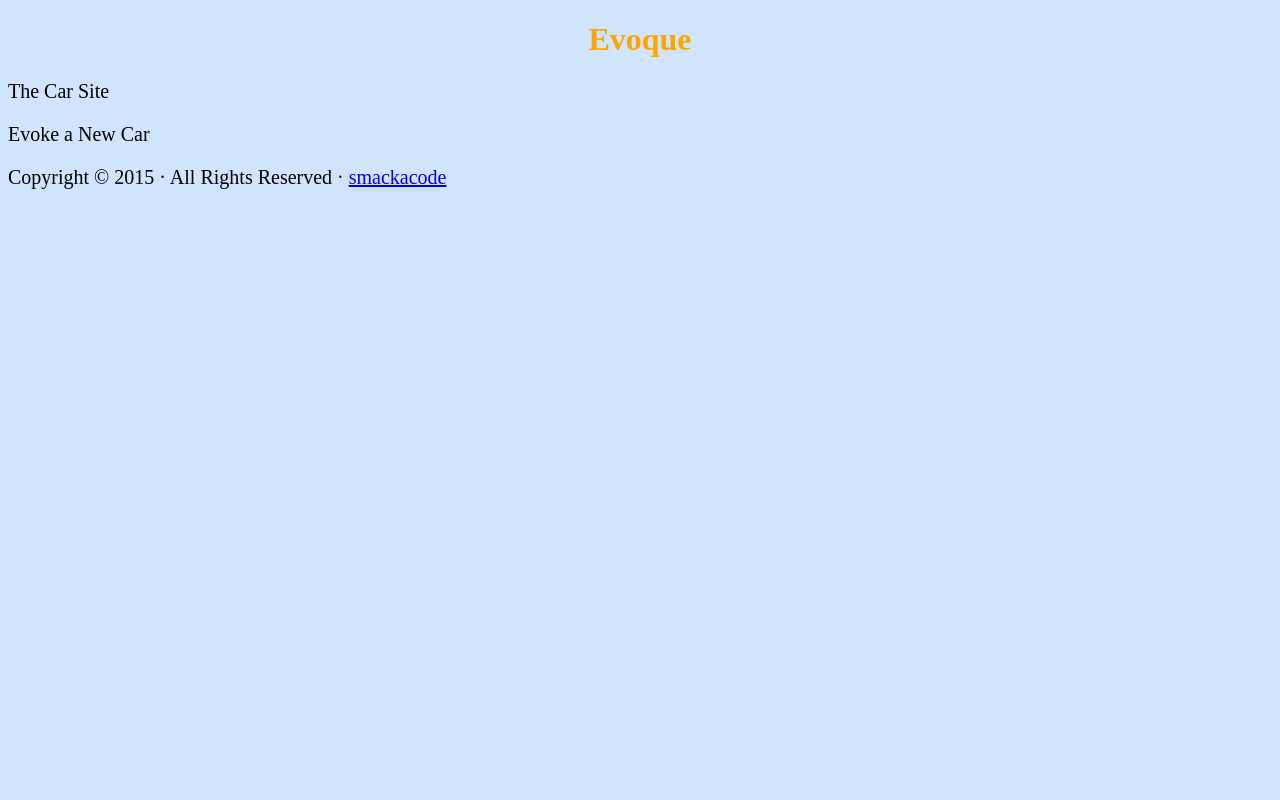
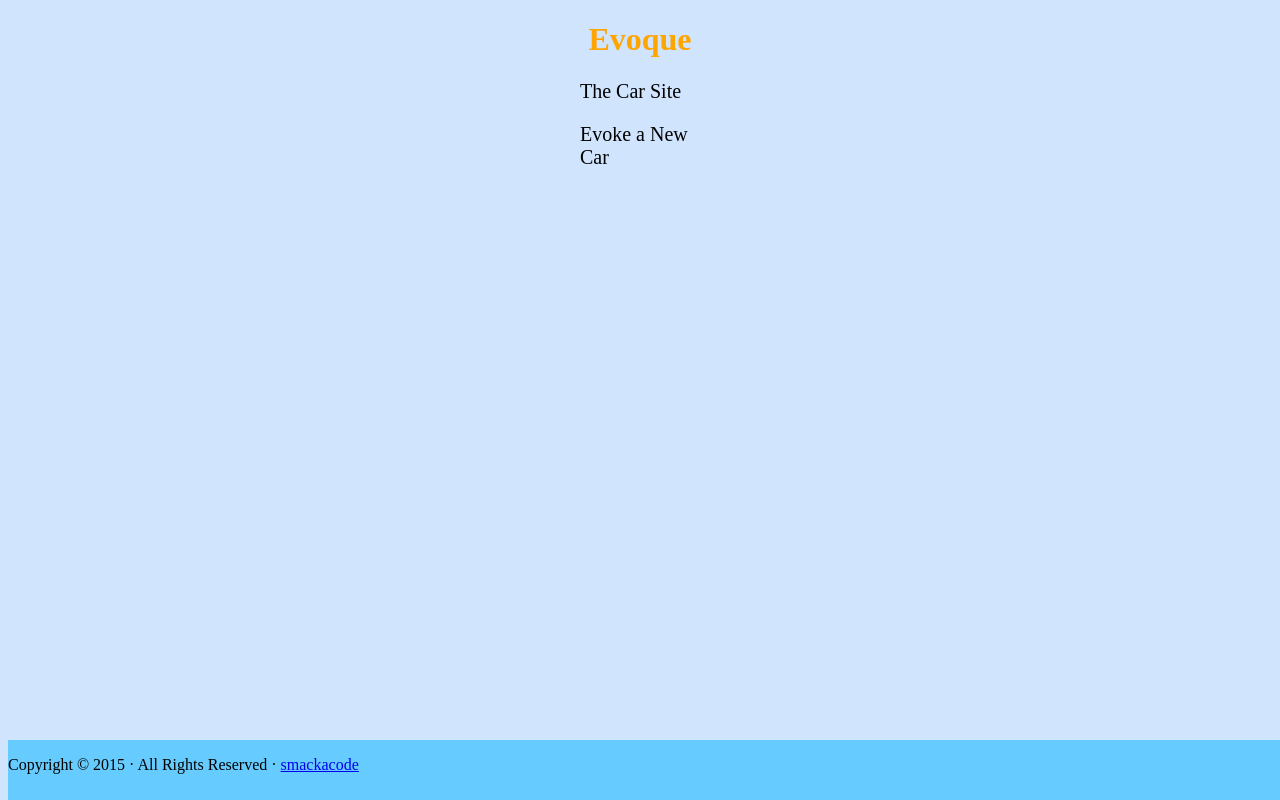
Before and after one commit to toondog/evoke, a plain HTML site: page index.html in a window 1280 px wide. Drawn offline with Linux system fonts and the light colour scheme.

Commit message:
Update style.css

```diff
--- a/style.css
+++ b/style.css
@@ -7,7 +7,25 @@ h1 {
     text-align: center;
 }
 
-p {
+#center {
     font-family: "Times New Roman";
     font-size: 20px;
+	margin-left: auto;
+    margin-right: auto;
+    width: 6em
 }
+footer {
+    border-style: ;
+    border-bottom: thin line-through #ff0000;
+	position:absolute;
+	bottom:0;
+	width:100%;
+	height:60px;			/* Height of the footer */
+	background:#6cf;
+
+}
+p footer {
+
+font-size: small-caption;
+
+}
```
